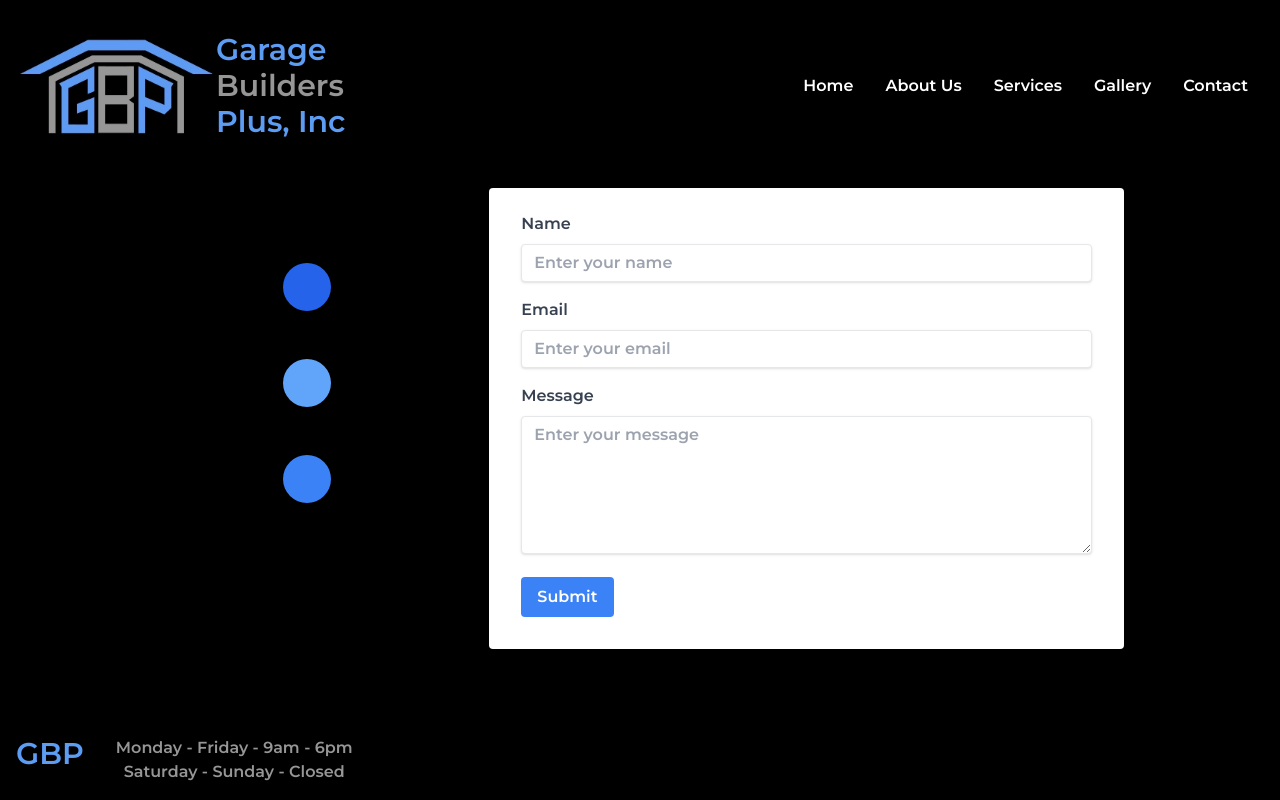
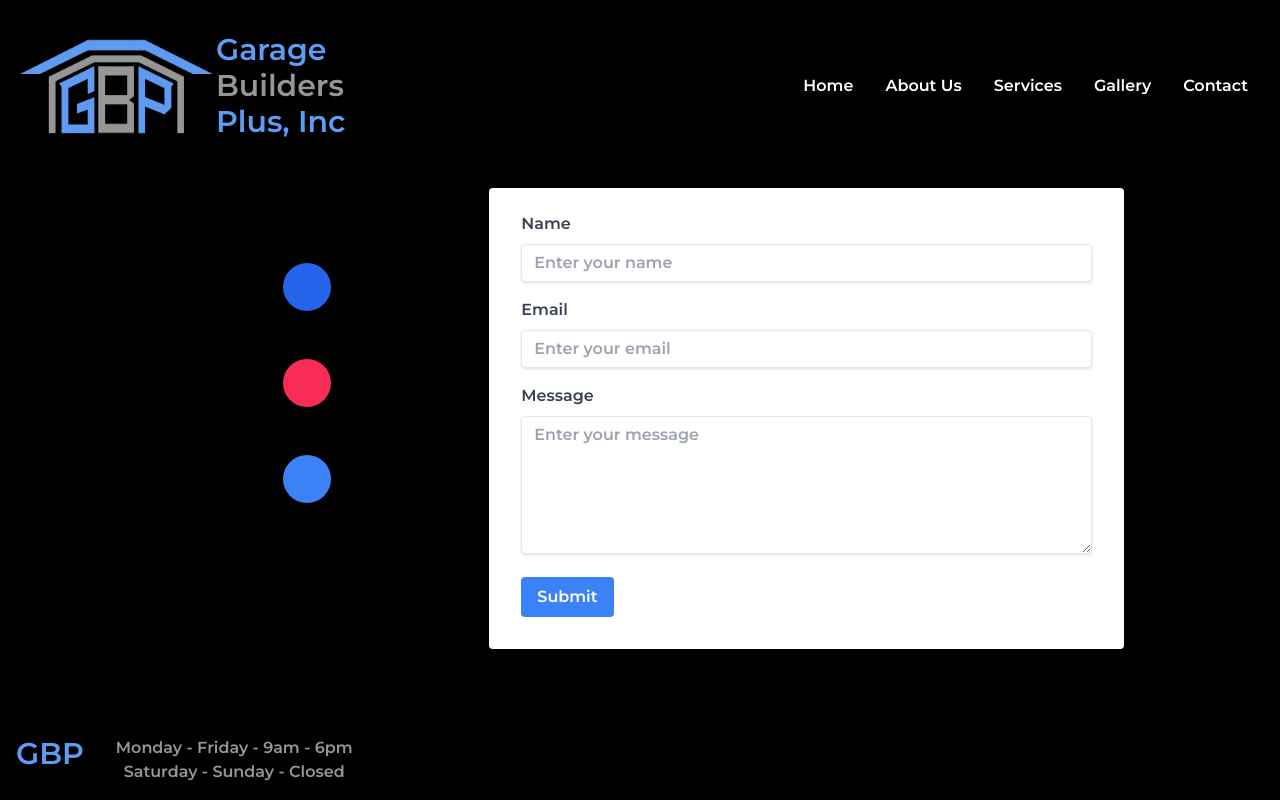
Before and after one commit to jurgenstevens/garage-builders-plus, a React (Vite) app: page /contact in a window 1280 px wide. Built offline with nearby package versions, Linux system fonts and the light colour scheme.

Commit message:
Update middle contact link badge to TikTok url and badge color to TikTok color.

```diff
--- a/src/pages/Contact.jsx
+++ b/src/pages/Contact.jsx
@@ -13,12 +13,12 @@ export default function Contact() {
           <p className='mt-2'>Facebook</p>
         </div>
         <div className='flex flex-col items-center mb-4'>
-          <a target='_blank' href='#'>
-            <div className='w-12 h-12 rounded-full bg-blue-400 flex justify-center items-center'>
+          <a target='_blank' href='https://www.tiktok.com/@gbpinc_?is_from_webapp=1&sender_device=pc'>
+            <div className='w-12 h-12 rounded-full bg-[#F92C56] flex justify-center items-center'>
               <i className='fab fa-linkedin-in text-white'></i>
             </div>
           </a>
-          <p className='mt-2'>LinkedIn</p>
+          <p className='mt-2 '>TikTok</p>
         </div>
         <div className='flex flex-col items-center mb-4'>
           <a target='_blank' href='https://www.instagram.com/garagebuildersplusinc/'>
```
